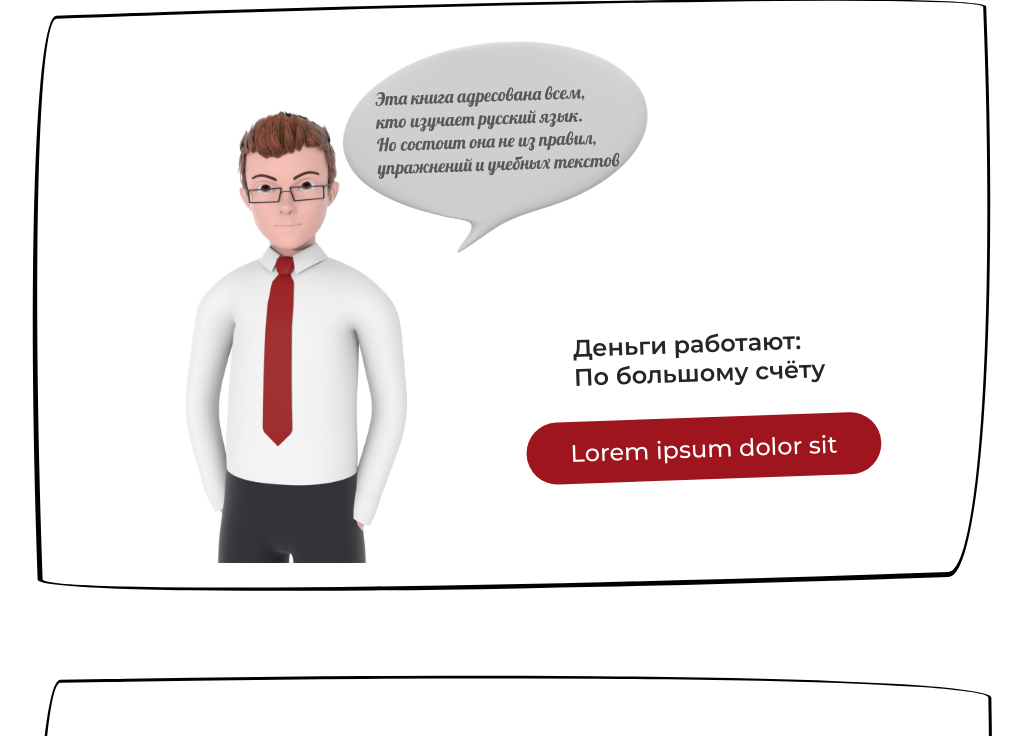
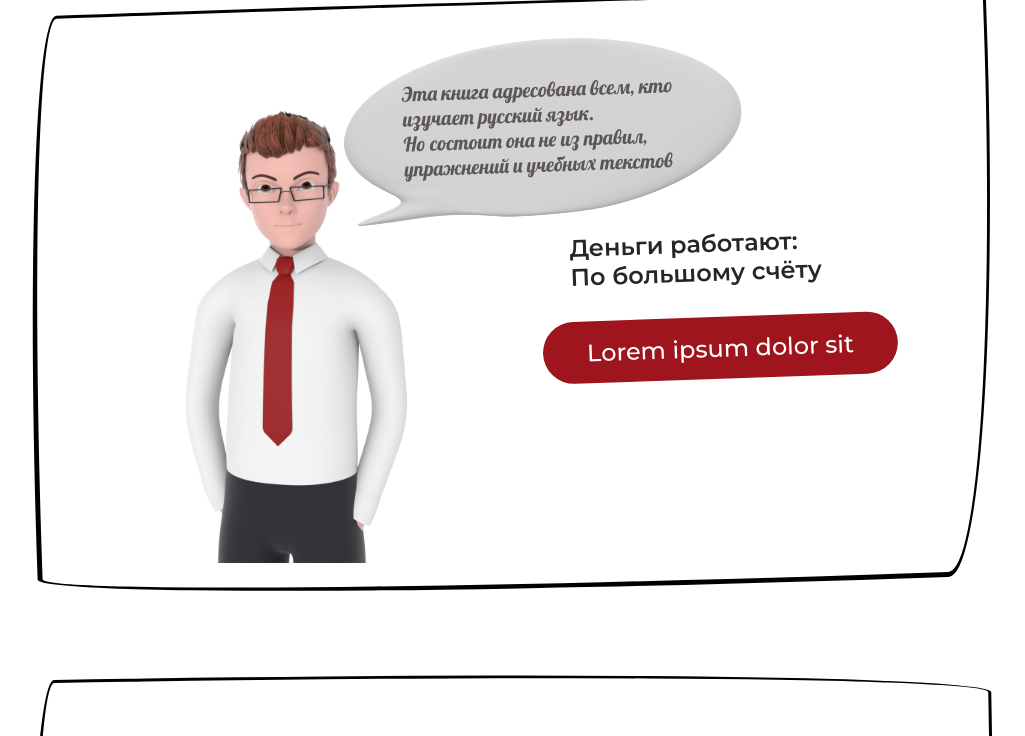
Before and after one commit to shaxzodbe/interactive, a plain HTML site: page index.html in a window 1280 px wide. Shown: the top 736 px of the page, without its empty margins (128-1153 px from the left). Drawn offline with nearby package versions, Linux system fonts and the light colour scheme.

Commit message:
added successfully changes to cloud text and cloud

```diff
--- a/assets/scss/styles.css
+++ b/assets/scss/styles.css
@@ -690,8 +690,8 @@ body.dark-theme {
       95%
       6%
       95%/95%
-      4%
-      92%
+      2%
+      94%
       5%;
    transform: rotate(
       -2deg
@@ -703,7 +703,7 @@ body.dark-theme {
       5px
       5px;
    border-radius: 4%
-      95%
+      120%
       6%
       95%/95%
       6%
@@ -720,12 +720,12 @@ body.dark-theme {
       5px
       5px;
    border-radius: 4%
-      95%
+      55%
       5%
       95%/95%
-      5%
+      1%
       98%
-      7%;
+      2%;
    transform: rotate(
       -1deg
    );
@@ -740,7 +740,7 @@ body.dark-theme {
       95%
       5%
       95%/95%
-      5%
+      1%
       98%
       7%;
    transform: rotate(
@@ -759,7 +759,7 @@ body.dark-theme {
       95%/95%
       5%
       98%
-      7%;
+      4%;
    transform: rotate(
       -1deg
    );
@@ -772,11 +772,11 @@ body.dark-theme {
       5px;
    border-radius: 4%
       95%
-      5%
+      1%
       95%/95%
       5%
       98%
-      7%;
+      2%;
    transform: rotate(
       -1deg
    );
@@ -810,6 +810,7 @@ body.dark-theme {
 }
 
 .celebrate__data {
+   padding-left: 20px;
    text-align: center;
 }
 .celebrate__speech
@@ -1544,17 +1545,23 @@ blockquote.speech {
          -50%
       );
    }
+   .celebrate__data {
+      padding: 0;
+   }
+   .celebrate__description {
+      width: 95%;
+   }
    .celebrate__cloud-text {
-      width: 136px;
-      height: 79px;
+      width: 135px;
+      height: 41px;
       position: absolute;
-      left: 97%;
-      top: 18%;
+      left: 93%;
+      top: 15%;
       transform: translate(
          -50%,
          -50%
       );
-      font-size: 10px;
+      font-size: 8px;
       font-family: "Lobster",
          cursive;
    }
@@ -1562,10 +1569,10 @@ blockquote.speech {
 
 @media screen and (min-width: 320px) {
    .celebrate__cloud {
-      width: 150px;
-      height: 133px;
+      width: 157px;
+      height: 159px;
       position: absolute;
-      left: 88%;
+      left: 84%;
       top: 16%;
       transform: translate(
          -50%,
@@ -1573,41 +1580,16 @@ blockquote.speech {
       );
    }
    .celebrate__cloud-text {
-      width: 136px;
-      height: 79px;
+      width: 95px;
+      height: 64px;
       position: absolute;
-      left: 97%;
-      top: 18%;
+      left: 86%;
+      top: 17%;
       transform: translate(
          -50%,
          -50%
       );
-      font-size: 10px;
-      font-family: "Lobster",
-         cursive;
-   }
-   .celebrate__cloud {
-      width: 150px;
-      height: 133px;
-      position: absolute;
-      left: 88%;
-      top: 16%;
-      transform: translate(
-         -50%,
-         -50%
-      );
-   }
-   .celebrate__cloud-text {
-      width: 136px;
-      height: 79px;
-      position: absolute;
-      left: 97%;
-      top: 18%;
-      transform: translate(
-         -50%,
-         -50%
-      );
-      font-size: 10px;
+      font-size: 8px;
       font-family: "Lobster",
          cursive;
    }
@@ -1924,32 +1906,32 @@ blockquote.speech {
       );
    }
    .celebrate__cloud-text {
-      width: 242px;
+      width: 285px;
       height: 100px;
       position: absolute;
-      left: 49%;
-      top: 12%;
+      left: 54%;
+      top: 11%;
       transform: translate(
          -50%,
          -50%
       );
-      font-size: 18px;
+      font-size: 20px;
       font-family: "Lobster",
          cursive;
    }
 
-   .celebrate__section-1
+   /* .celebrate__section-1
       .celebrate__div-first {
       margin-top: 100px;
-   }
+   } */
    .celebrate__img {
       width: unset !important;
    }
    .celebrate__cloud {
-      width: 350px;
-      height: 310px;
+      width: 550px;
+      height: 380px;
       position: absolute;
-      left: 49%;
+      left: 54%;
       top: 13%;
       transform: translate(
          -50%,
@@ -1984,12 +1966,11 @@ blockquote.speech {
       margin: auto;
       width: 600px;
    }
-   .celebrate__section-1 {
+   /* .celebrate__section-1 {
       margin-top: 100px;
       /* margin-left: 40px; */
-   }
-
-   .celebrate__img-2 {
+   */
+      .celebrate__img-2 {
       width: 450px;
       margin: auto;
    }
--- a/index.html
+++ b/index.html
@@ -30,14 +30,16 @@
         <section class="box box2 celebrate section container section__first" id="celebrate">
             <div class="celebrate__container celebrate__cloud-parent grid grid__1">
                 <img src="assets/img/1.jpg" alt="" class="celebrate__img celebrate__img-1 celebrate__img-rotate">
-                <img src="assets/img/cloud.png" class="celebrate__cloud">
+                <img src="assets/img/cloud2.png" class="celebrate__cloud">
                 <p class="celebrate__cloud-text">Эта книга адресована всем, кто изучает русский язык. <br>
                     Но состоит она не из правил, упражнений и учебных текстов</p>
                 <h2 class="section__title celebrate__title celebrate__section-1">
                     <div class="celebrate__div-first">Деньги работают:
                         <br> По большому счёту<br>
                     </div>
-                    <a href="#" class="button">Lorem ipsum dolor sit</a>
+                    <div class="celebrate__data celebrate_data-1">
+                        <a href="#" class="button">Lorem ipsum dolor sit</a>
+                    </div>
                 </h2>
             </div>
         </section>
```
Also changed, not shown: assets/img/cloud2.png (added).
